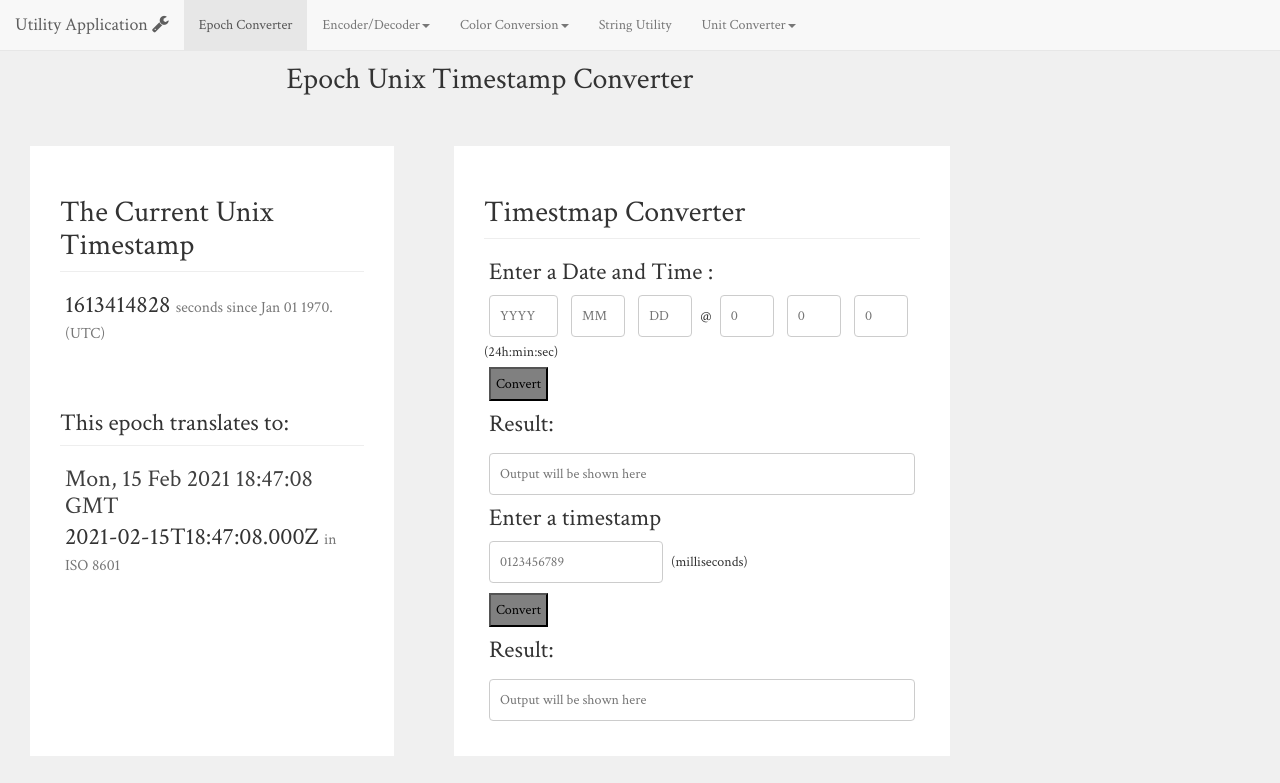
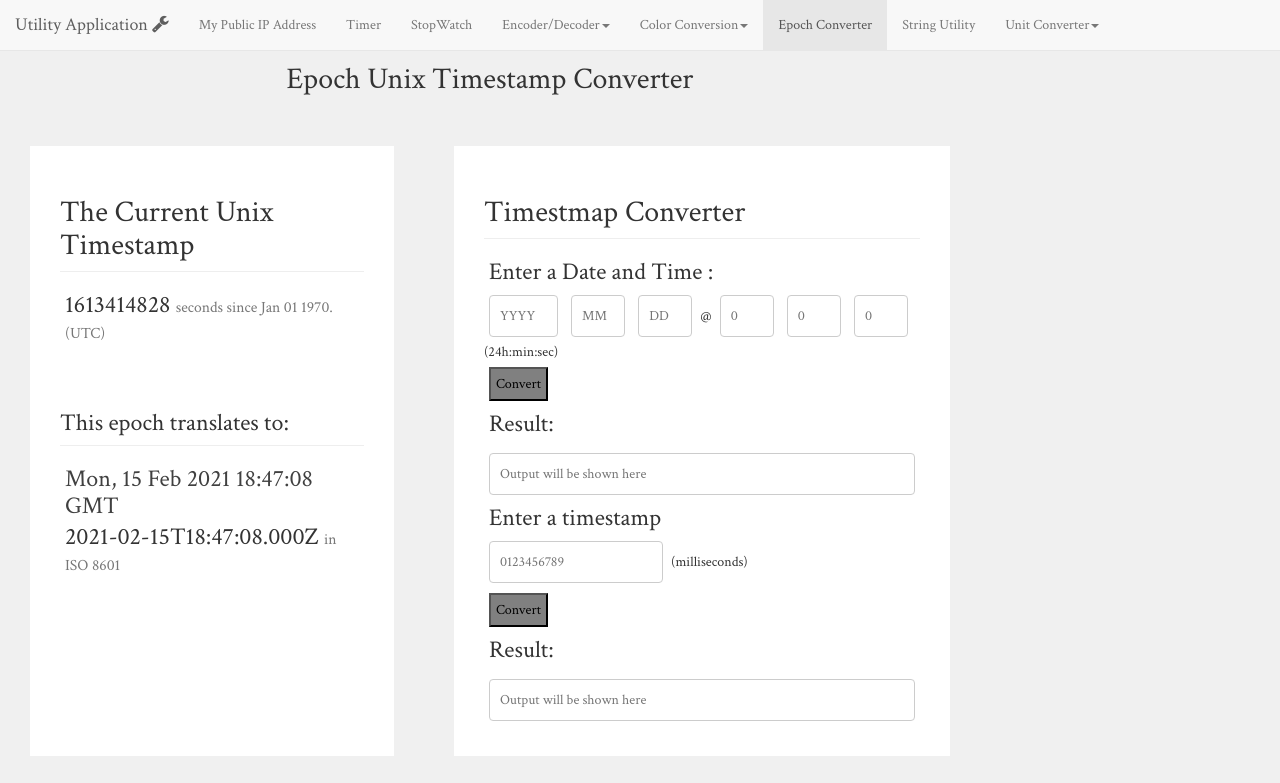
Before and after one commit to aangupta/TimeConverter, a website: page index.html in a window 1280 px wide. Shown: the top 783 px of the page. Drawn offline with nearby package versions, Linux system fonts and the light colour scheme.

Commit message:
added navbar

```diff
--- a/index.html
+++ b/index.html
@@ -38,7 +38,10 @@
                 <a href="index.html" class="navbar-brand">Utility Application <i class="fa fa-wrench" aria-hidden="true"></i></a>
             </div>
             <ul class ="nav navbar-nav">
-                <li class="active"><a href="index.html">Epoch Converter</a></li>
+                <li><a href="https://utilityappmain.netlify.app/index.html">My Public IP Address</a></li>
+                <li><a href="https://utilityappmain.netlify.app/timer.html">Timer</a></li>
+                <li><a href="https://utilityappmain.netlify.app/stopwatch.html">StopWatch</a></li>
+
                 <li class="dropdown">
                     <a href="https://utilityapp1.netlify.app/" target ="blank" class="dropdown-toggle" data-toggle="dropdown">Encoder/Decoder<span class="caret"></span></a>
                     <ul class="dropdown-menu">
@@ -59,7 +62,7 @@
                     <li><a href="https://rgbhexutilityapp.netlify.app/hextorgb.html" target="blank">Hex To RGB</a></li>
                     </ul>
                 </li>
-                <!--li><a href="index.html">Epoch Converter</a></li-->
+                <li class="active"><a href="index.html">Epoch Converter</a></li>
 
                 <li><a href="https://stringutilityapp.netlify.app/" target="blank">String Utility</a></li>
 
```
